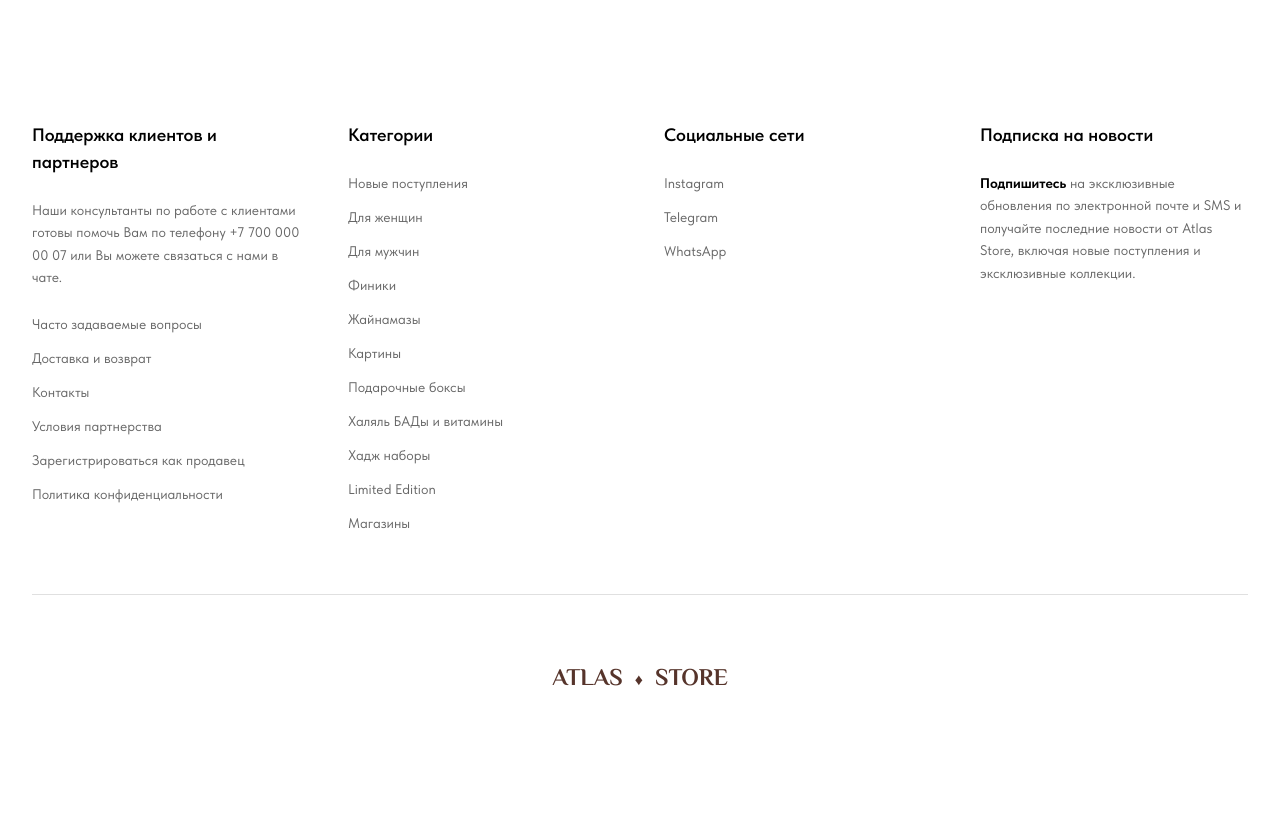
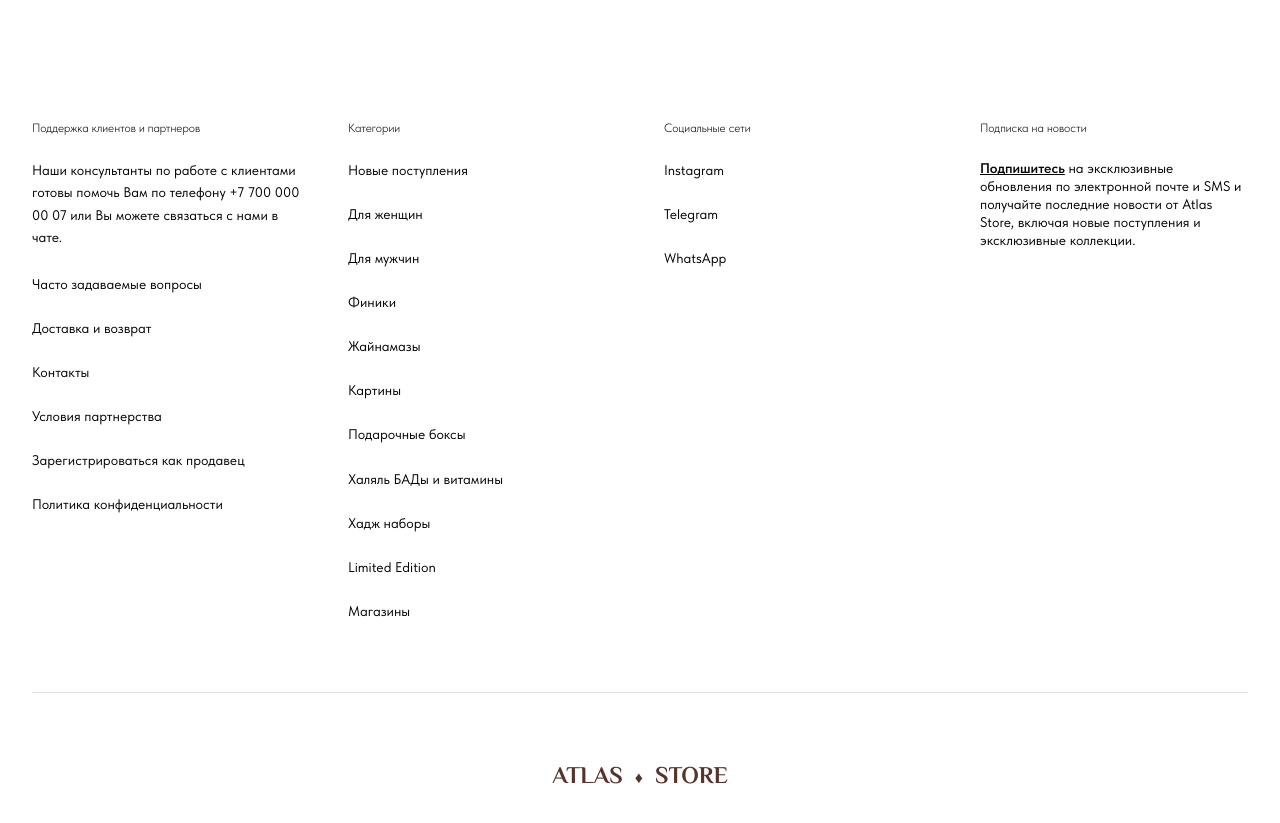
Before and after one commit to PerfZero/atlas-shop, a Next.js app: page / in a window 1280 px wide. Shown: the part 5800-6623 px from the top of the page. Before the commit the page ends 6559 px from the top, so only its background shows below. Built offline with nearby package versions, Linux system fonts and the light colour scheme.

Commit message:
liitle pravki

```diff
--- a/src/components/AtlasFooter.module.css
+++ b/src/components/AtlasFooter.module.css
@@ -22,15 +22,15 @@
 }
 
 .columnTitle {
-  font: 600 18px / 150% var(--font-family);
+  font: 300 12px var(--font-family);
   color: var(--labels-primary);
   margin-bottom: 1.5rem;
 }
 
 .contactInfo {
-  font: 400 14px / 150% var(--font-family);
-  color: #666;
-  margin-bottom: 1.5rem;
+  font: 400 14px / 129% var(--font-family);
+  color: var(--labels-primary);
+  margin-bottom: 24px;
   line-height: 1.6;
 }
 
@@ -41,12 +41,12 @@
 }
 
 .linkList li {
-  margin-bottom: 0.75rem;
+  margin-bottom:24px;
 }
 
 .footerLink {
-  font: 400 14px / 150% var(--font-family);
-  color: #666;
+  font: 400 14px / 129% var(--font-family);
+  color: var(--labels-primary);
   text-decoration: none;
   transition: color 0.3s ease;
 }
@@ -56,12 +56,13 @@
 }
 
 .newsletterText {
-  font: 400 14px / 150% var(--font-family);
-  color: #666;
-  line-height: 1.6;
+  font: 400 14px / 129% var(--font-family);
 }
 
 .newsletterText strong {
+  font: 600 14px / 129% var(--font-family);
+  text-decoration: underline;
+  text-decoration-skip-ink: none;
   color: var(--labels-primary);
 }
 
```
